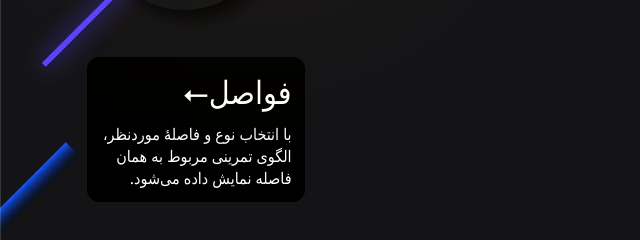
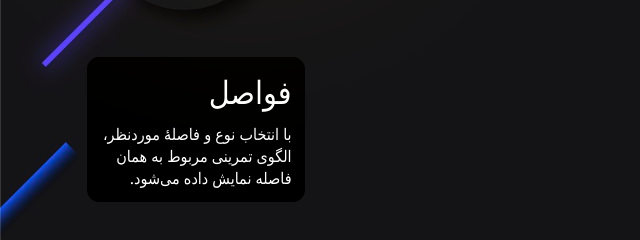
Before and after one commit to Notopia/Notopia, a plain HTML site: page index.html in a window 1280 px wide. Shown: the part 545-785 px from the top of the page, 0-640 px from the left. Drawn offline with Linux system fonts and the light colour scheme.

Commit message:
Update index.html

```diff
--- a/index.html
+++ b/index.html
@@ -74,7 +74,7 @@
         <div class="main__welcome__parts__distances" onmouseover="MouseOverHandler()" onmouseleave="MouseLeaveHandler()"
           onclick="GoToDistancesPage()">
           <div class="main__welcome__parts__distances__title" id="distancesPartTitle" onclick="GoToDistancesPage()">
-            فواصل⭠
+            فواصل
           </div>
           <div class="main__welcome__parts__distances__text" onclick="GoToDistancesPage()">
             با انتخاب نوع و فاصلهٔ موردنظر، الگوی تمرینی مربوط به همان فاصله نمایش داده می‌شود.
```
